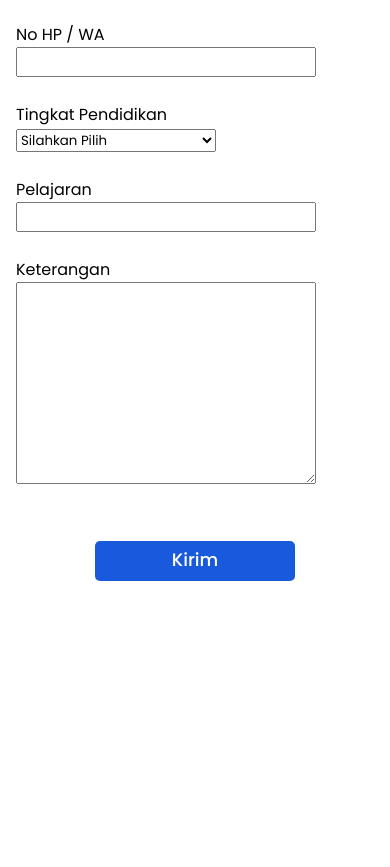
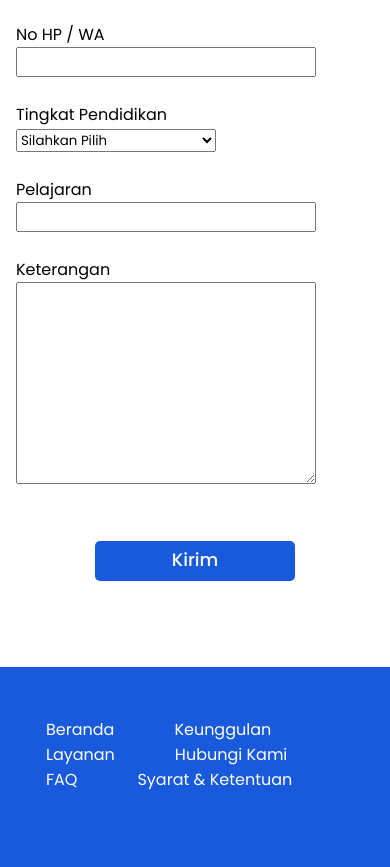
Before and after one commit to dhanzydev/project-uas-perancangan-web, a plain HTML site: page index.html in a window 390 px wide. Shown: the part 3233-4100 px from the top of the page. Before the commit the page ends 3895 px from the top, so only its background shows below. Drawn offline with nearby package versions, Linux system fonts and the light colour scheme.

Commit message:
add footer

```diff
--- a/assets/style.css
+++ b/assets/style.css
@@ -326,9 +326,38 @@ form select {
 .send {
     margin-top: 50px;
 }
+/* END OF FORM ORDER */
+
+/* FOOTER */
+
+footer {
+    margin-top: 100px;
+    height: 200px;
+    background: #185ADB;
+}
+
+.footer {
+    float: right;
+    margin-top: 50px;
+}
+
+.footer li {
+    list-style: none;
+    display: inline;
+}
+
+.footer li a {
+    color: #FFF;
+    text-decoration: none;
+    width: 10px;
+    height: 10px;
+    padding: 30px;
+}
 
 
-/* END OF FORM ORDER */
+
+
+/* END OF FOOTER */
 
 /* MEDIA QUERIES */
 
@@ -371,6 +400,11 @@ form select {
         flex-direction: column;
         margin-left: auto;
         justify-content: center;
+    }
+
+    .footer li{
+        display: block;
+        float: left;
     }
 
 
@@ -450,6 +484,11 @@ form select {
     #keunggulan .container h1 {
         font-size: 30px;
     }
+
+    .footer li{
+        display: block;
+        float: left;
+    }
 }
 
 @media (max-width: 576px) {
@@ -460,6 +499,11 @@ form select {
 
     textarea {
         width: 500px;
+    }
+
+    .footer li{
+        display: block;
+        float: left;
     }
 }
 
@@ -482,6 +526,11 @@ form select {
         width: 400px;
     }
 
+    .footer li{
+        display: block;
+        float: left;
+    }
+
 }
 
 @media (max-width: 414px) {
@@ -493,4 +542,9 @@ form select {
     textarea {
         width: 300px;
     }
+
+    .footer li{
+        display: block;
+        float: left;
+    }
 }
--- a/index.html
+++ b/index.html
@@ -161,6 +161,21 @@
     </section>
     <!-- END OF ORDER FORM -->
 
+    <!-- FOOTER -->
+    <footer>
+        <div class="container">
+            <ul class="footer">
+                <li><a href="#beranda">Beranda</a></li>
+                <li><a href="#keunggulan">Keunggulan</a></li>
+                <li><a href="#layanan">Layanan</a></li>
+                <li><a href="#">Hubungi Kami</a></li>
+                <li><a href="#">FAQ</a></li>
+                <li><a href="#">Syarat & Ketentuan</a></li>
+            </ul>
+        </div>
+    </footer>
+    <!-- END OF FOOTER -->
+
     <script src="script.js"></script>
 </body>
 </html>
```
